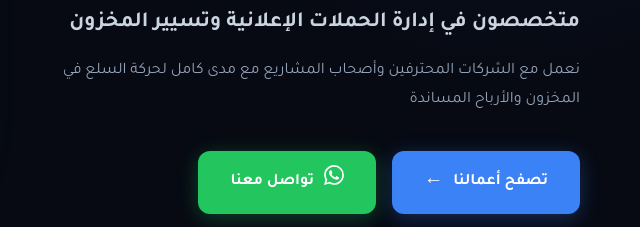
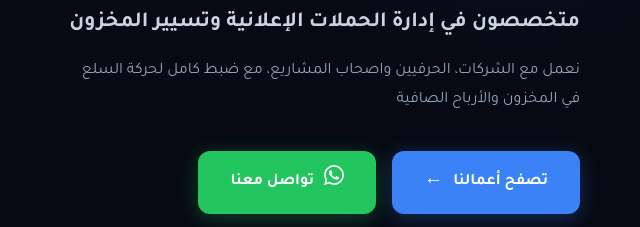
Before and after one commit to lunariscls-dotcom/Ecom-Hub, a plain HTML site: page index.html in a window 1280 px wide. Shown: the part 424-651 px from the top of the page, 610-1250 px from the left. Drawn offline with nearby package versions, Linux system fonts and the light colour scheme.

Commit message:
Update index.html

```diff
--- a/index.html
+++ b/index.html
@@ -58,7 +58,7 @@
         </h1>
         <p class="hero-subtitle">متخصصون في إدارة الحملات الإعلانية وتسيير المخزون</p>
         <p class="hero-description">
-          نعمل مع الشركات المحترفين وأصحاب المشاريع مع مدى كامل لحركة السلع في المخزون والأرباح المساندة
+         نعمل مع الشركات، الحرفيين واصحاب المشاريع، مع ضبط كامل لحركة السلع في المخزون واﻷرباح الصافية
         </p>
         <div class="hero-buttons">
           <a href="#portfolio" class="btn btn-primary">
```
